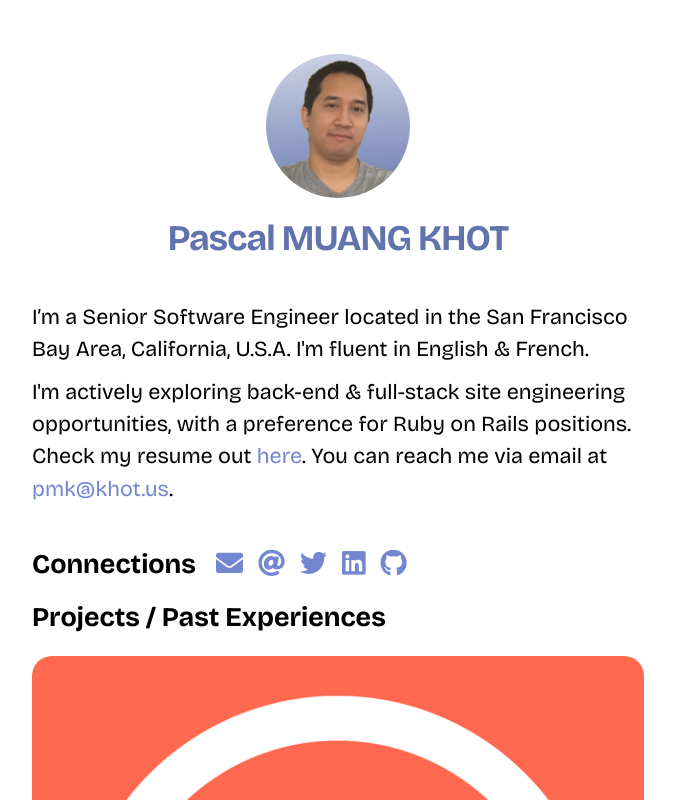
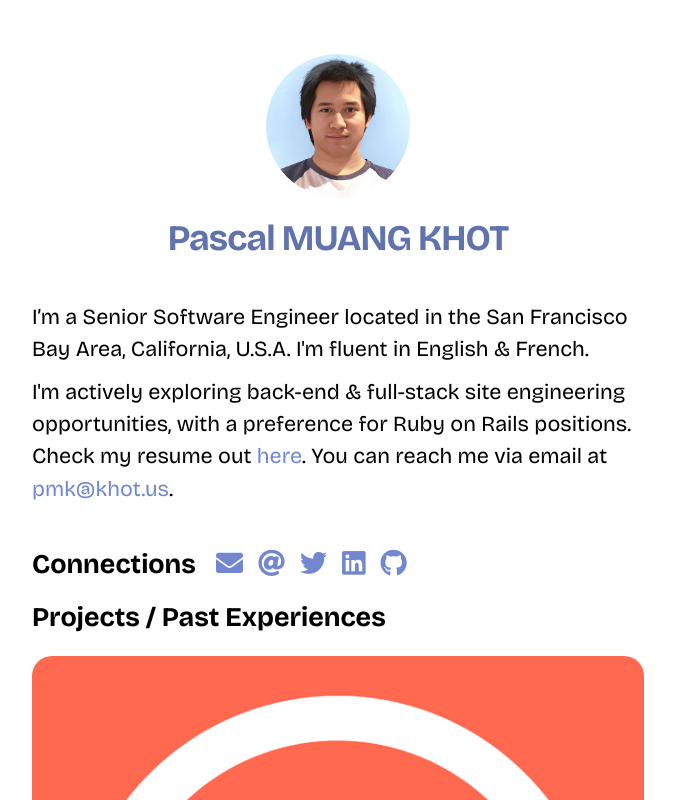
Before and after one commit to mkpascal/mkpascal.net, a Next.js app: page / in a window 1280 px wide. Shown: the top 800 px of the page, without its empty margins (302-977 px from the left). Built offline with nearby package versions, Linux system fonts and the light colour scheme.

Commit message:
Update layout.js

```diff
--- a/components/layout.js
+++ b/components/layout.js
@@ -18,7 +18,7 @@ export default function Layout({ children, home }) {
         />
         <meta
           property="og:image"
-          content="https://www.mkpascal.net/images/profile23.png"
+          content="https://www.mkpascal.net/images/PASCAL_LAST_MAY.jpg"
         />
         <meta name="og:title" content={siteTitle} />
         <meta name="twitter:card" content="summary_large_image" />
@@ -28,7 +28,7 @@ export default function Layout({ children, home }) {
           <>
             <Image
               priority
-              src="/images/profile23.png"
+              src="/images/PASCAL_LAST_MAY.jpg"
               className={utilStyles.borderCircle}
               height={144}
               width={144}
```
